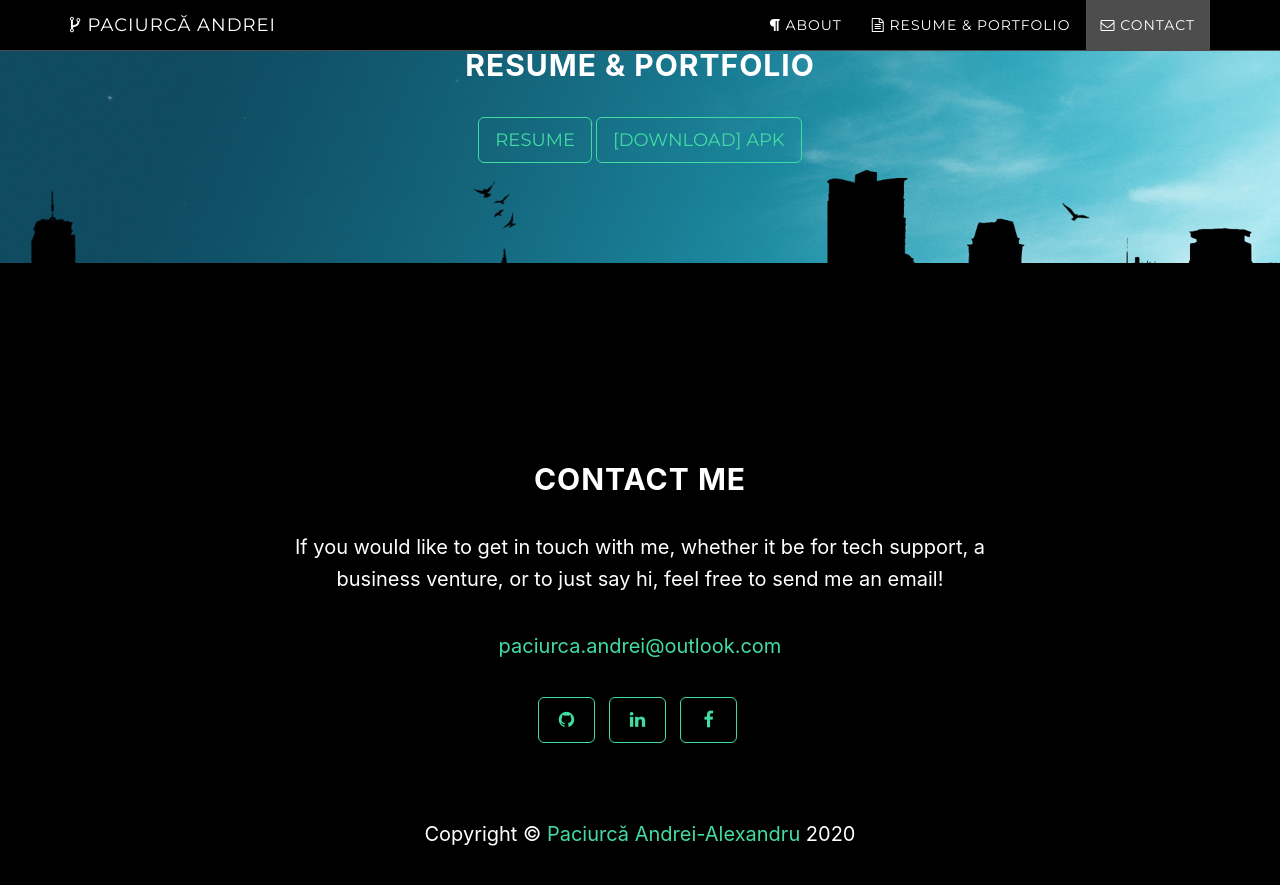
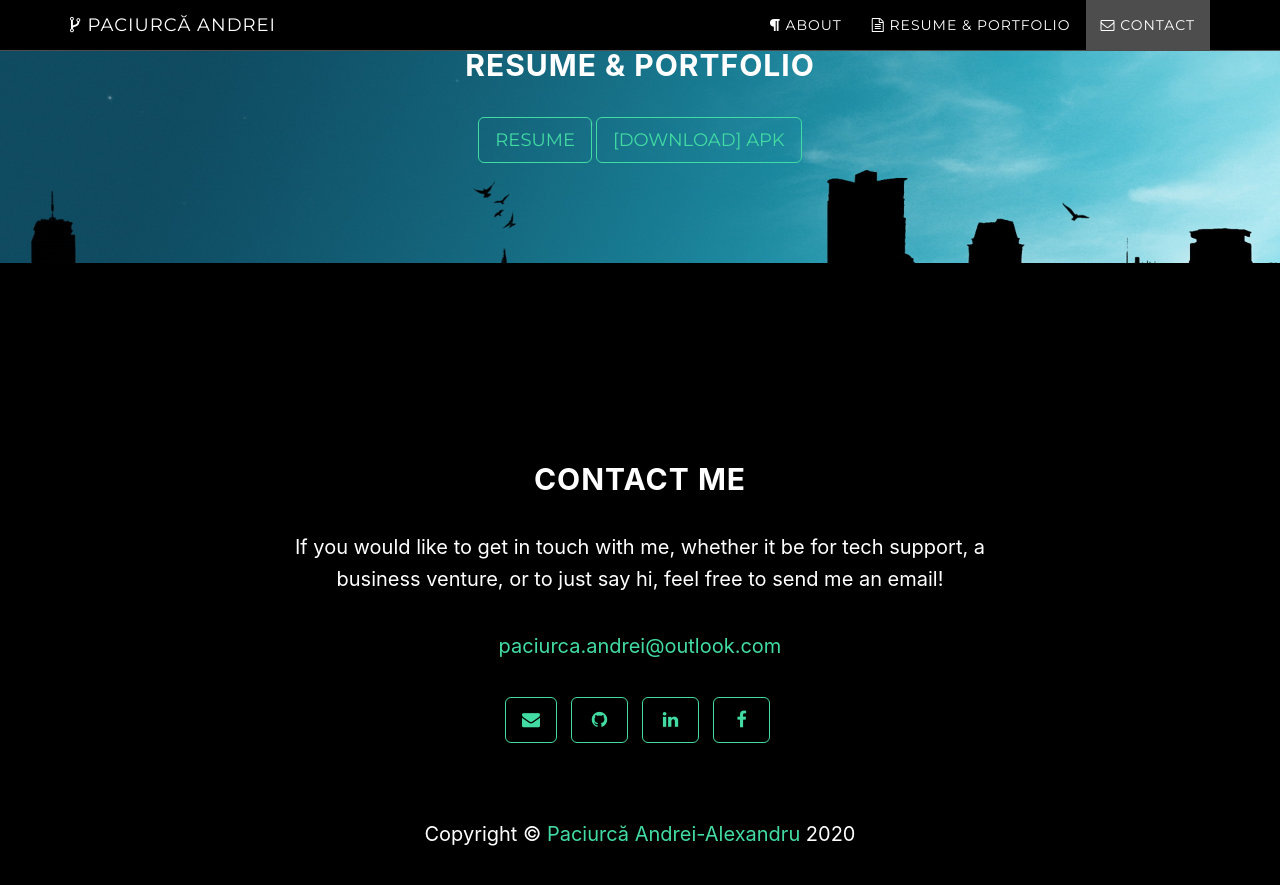
Before and after one commit to andreipaciurca/andreipaciurca.github.io, a Jekyll site: the page built from index.html, in a window 1280 px wide and 900 px high, scrolled down 1774 px. Shown: the top 885 px of the window. Built offline with Jekyll 4.4.1, drawn with Linux system fonts in a browser that asks for light colours.

Commit message:
modified:   _includes/contact.html

```diff
--- a/_includes/contact.html
+++ b/_includes/contact.html
@@ -7,6 +7,9 @@
                 <p><a href="mailto:{{ site.email }}">{{ site.email }}</a>
                 </p>
                 <ul class="list-inline banner-social-buttons">
+                    <li>
+                        <a href="mailto:{{ site.email }}" class="btn btn-default btn-lg"><i class="fa fa-envelope" aria-hidden="true"></i></a>
+                    </li>
                     {% for network in site.social %}
                     <li>
                         <a onclick="window.open('{{ network.url }}', '_blank' ); location.reload();" class="btn btn-default btn-lg"><i class="fa fa-{{ network.title }} fa-fw"></i> <span class="network-name"><!--{{ network.title }}--></span></a>
```
